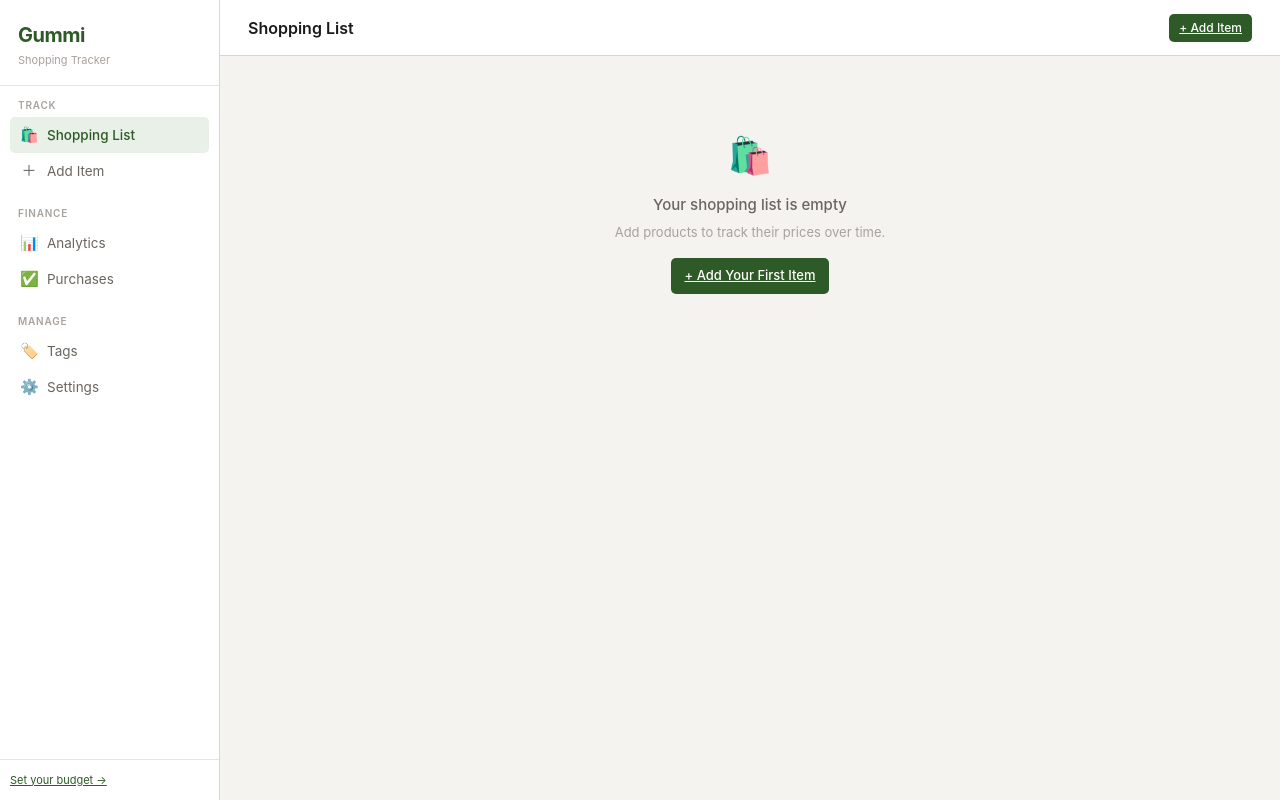
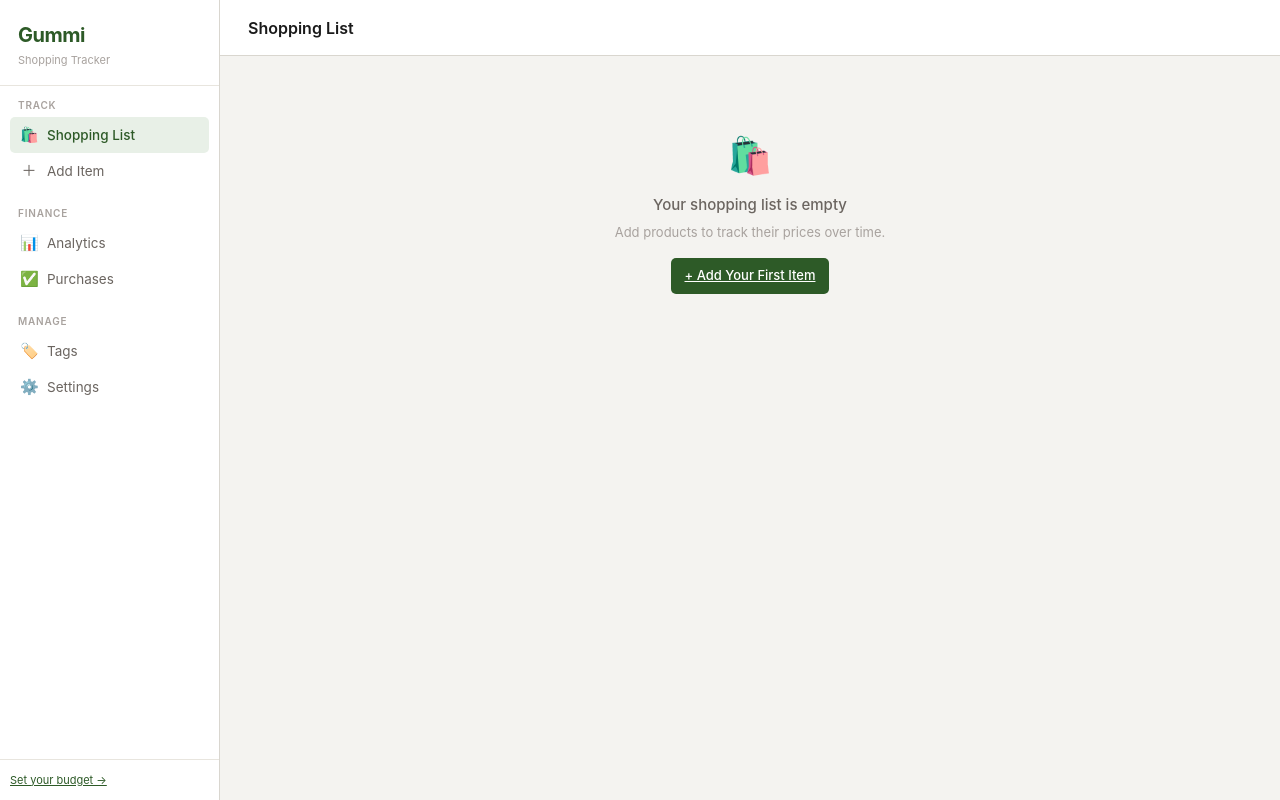
Before and after one commit to mrinalinisin/theo, a Flask app: page /shopping-list in a window 1280 px wide. Run offline with Flask 3, Linux system fonts and the light colour scheme; data that the repository does not hold is empty.

Commit message:
Remove 'Add item' button in the top

```diff
--- a/templates/shopping_list.html
+++ b/templates/shopping_list.html
@@ -13,9 +13,6 @@
           Shopping List
         {% endif %}
       </div>
-    </div>
-    <div class="header-actions">
-      <a href="{{ url_for('add_item') }}" class="btn btn-primary btn-sm">+ Add Item</a>
     </div>
   </div>
   {% if currency_totals %}
```
Also changed, not shown: TODO.md (+1 -0 lines).
